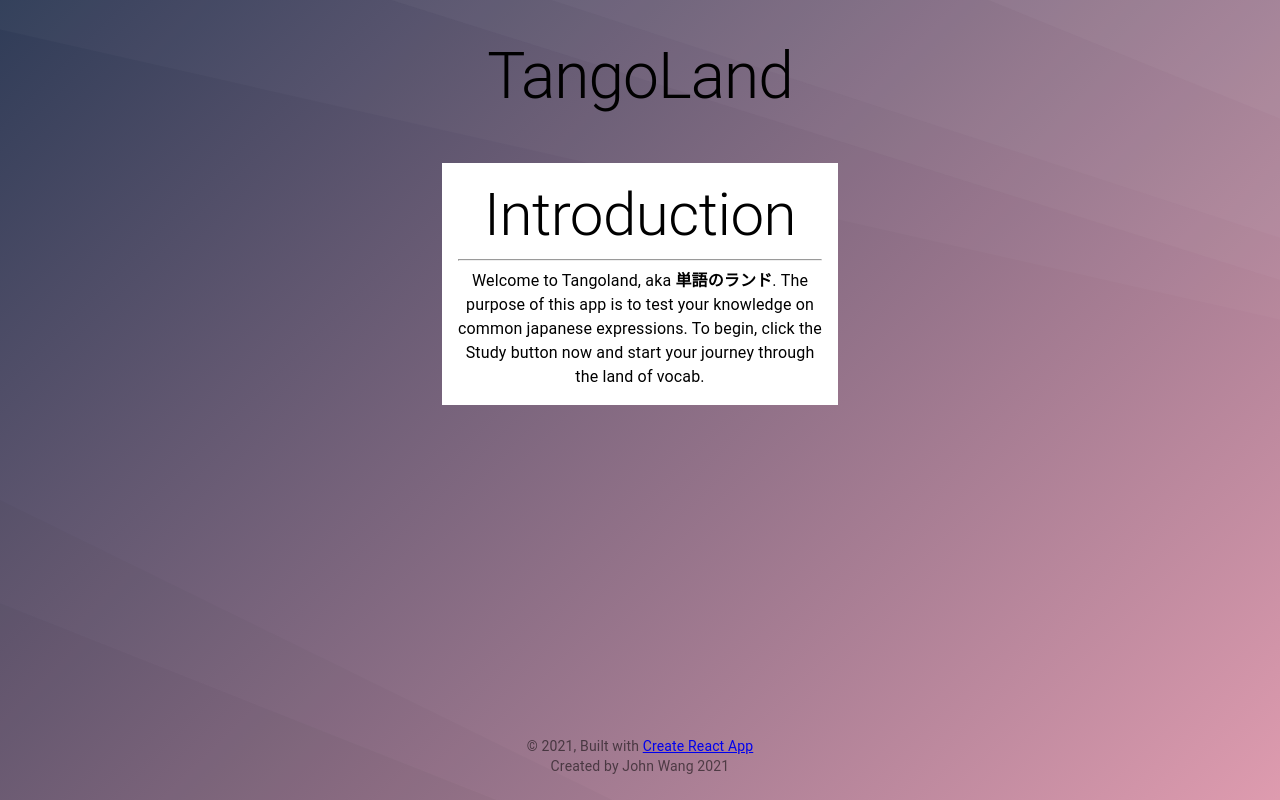
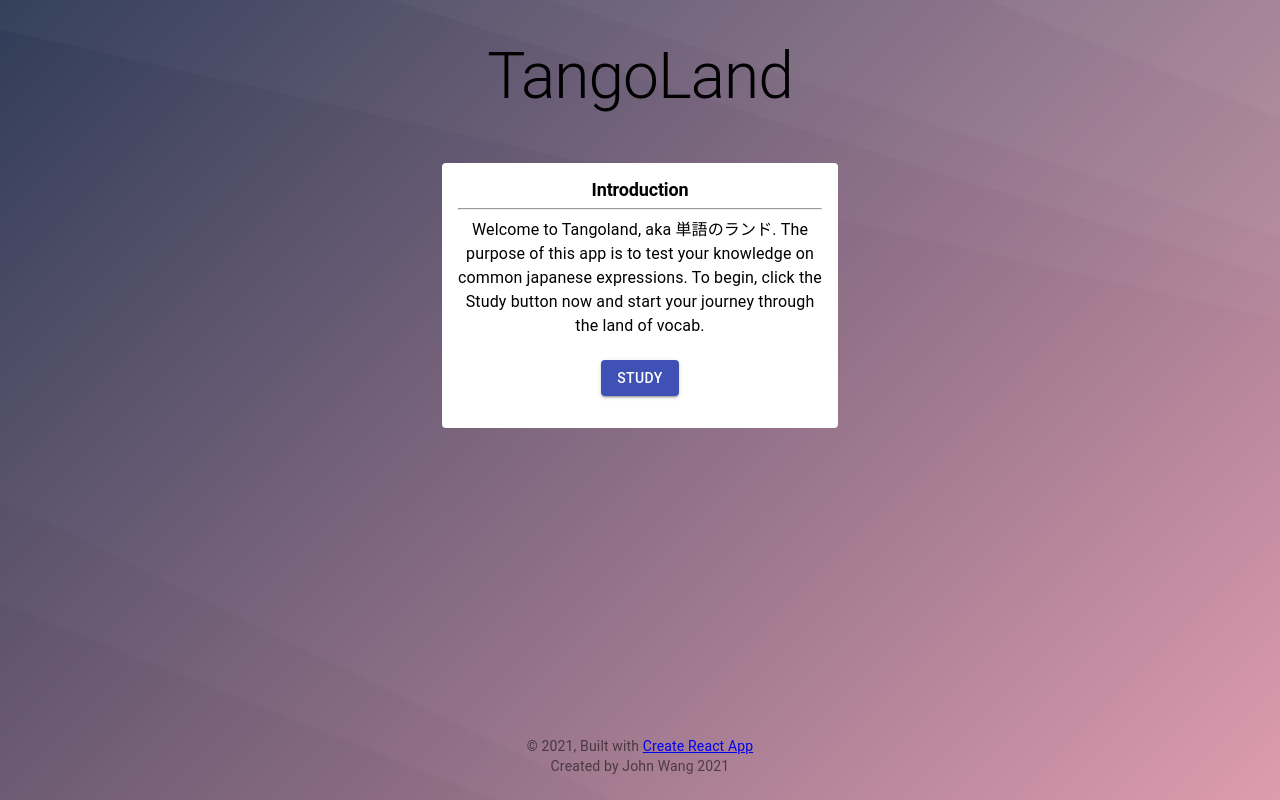
Before and after one commit to jwang4059/tangoland, a React (Create React App) app: page / in a window 1280 px wide. Built offline with nearby package versions, Linux system fonts and the light colour scheme; no server answers.

Commit message:
updated home page

```diff
--- a/src/features/home/HomePage.js
+++ b/src/features/home/HomePage.js
@@ -1,12 +1,22 @@
 import React from "react";
+import { Link } from "react-router-dom";
 import { makeStyles } from "@material-ui/core/styles";
 import Typography from "@material-ui/core/Typography";
+import Button from "@material-ui/core/Button";
 
 const useStyles = makeStyles((theme) => ({
 	root: {
 		backgroundColor: theme.palette.background.paper,
+		borderRadius: ".25rem",
 		padding: theme.spacing(2),
 		margin: theme.spacing(4, 0),
+	},
+	title: {
+		fontSize: "1.125rem",
+		fontWeight: "700",
+	},
+	button: {
+		margin: theme.spacing(2, 0),
 	},
 }));
 
@@ -15,16 +25,20 @@ export const HomePage = () => {
 
 	return (
 		<section className={classes.root}>
-			<Typography variant="h2" component="h2">
+			<Typography className={classes.title} variant="h2" component="h2">
 				Introduction
 			</Typography>
 			<hr />
-			<Typography>
-				Welcome to Tangoland, aka <strong>単語のランド</strong>. The purpose of
-				this app is to test your knowledge on common japanese expressions. To
-				begin, click the Study button now and start your journey through the
-				land of vocab.
+			<Typography gutterBottom>
+				Welcome to Tangoland, aka 単語のランド. The purpose of this app is to
+				test your knowledge on common japanese expressions. To begin, click the
+				Study button now and start your journey through the land of vocab.
 			</Typography>
+			<Link to="/study">
+				<Button className={classes.button} variant="contained" color="primary">
+					Study
+				</Button>
+			</Link>
 		</section>
 	);
 };
--- a/src/features/layout/Header.js
+++ b/src/features/layout/Header.js
@@ -1,10 +1,15 @@
 import React from "react";
+import { Link } from "react-router-dom";
 import { makeStyles } from "@material-ui/core/styles";
 import Typography from "@material-ui/core/Typography";
 
 const useStyles = makeStyles((theme) => ({
 	header: {
 		margin: theme.spacing(2),
+	},
+	link: {
+		color: "black",
+		textDecoration: "none",
 	},
 	title: {
 		[theme.breakpoints.down("sm")]: {
@@ -21,9 +26,11 @@ export const Header = () => {
 
 	return (
 		<header className={classes.header}>
-			<Typography className={classes.title} component="h1" variant="h1">
-				TangoLand
-			</Typography>
+			<Link to="/" className={classes.link}>
+				<Typography className={classes.title} component="h1" variant="h1">
+					TangoLand
+				</Typography>
+			</Link>
 		</header>
 	);
 };
```
